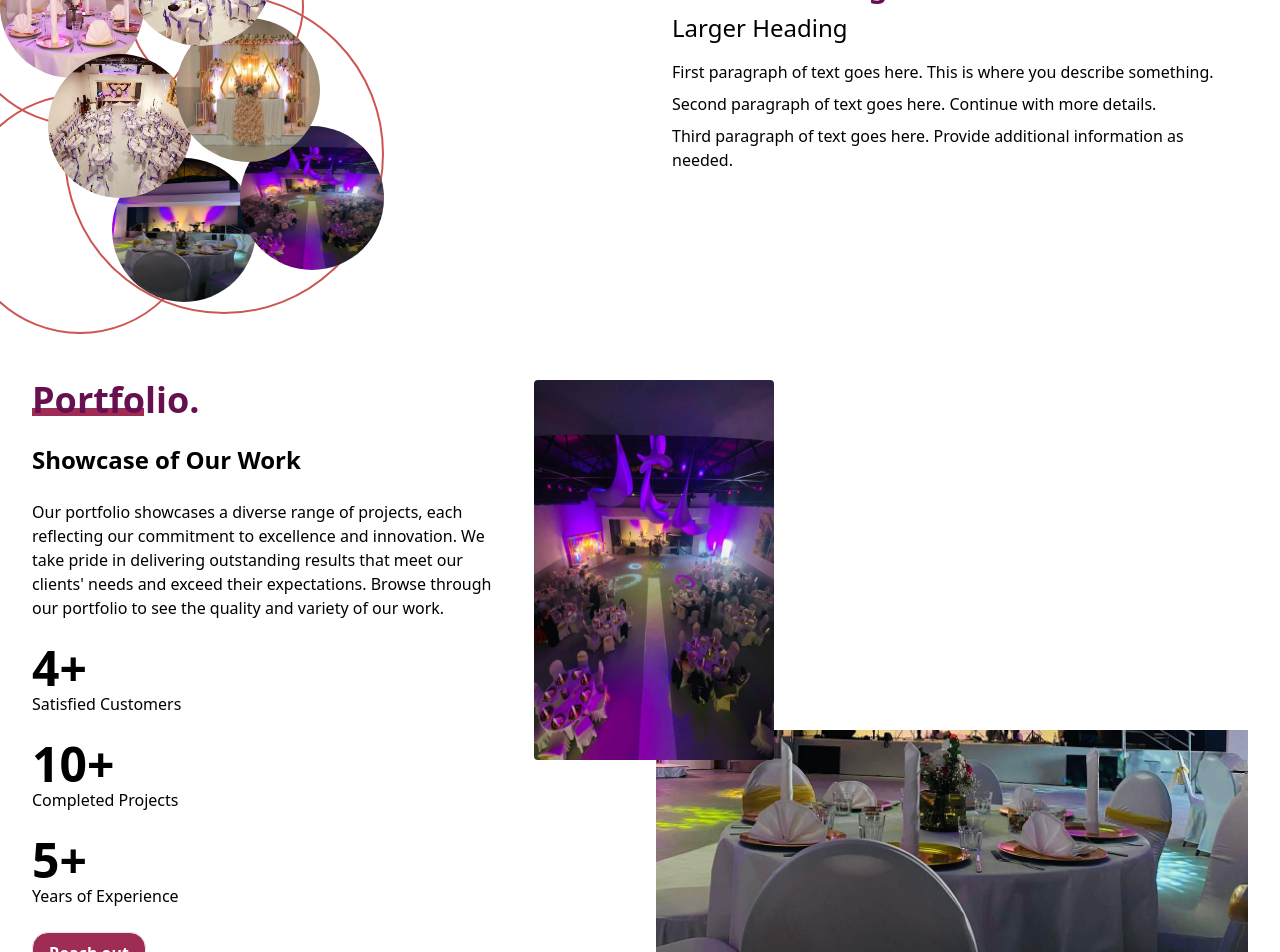
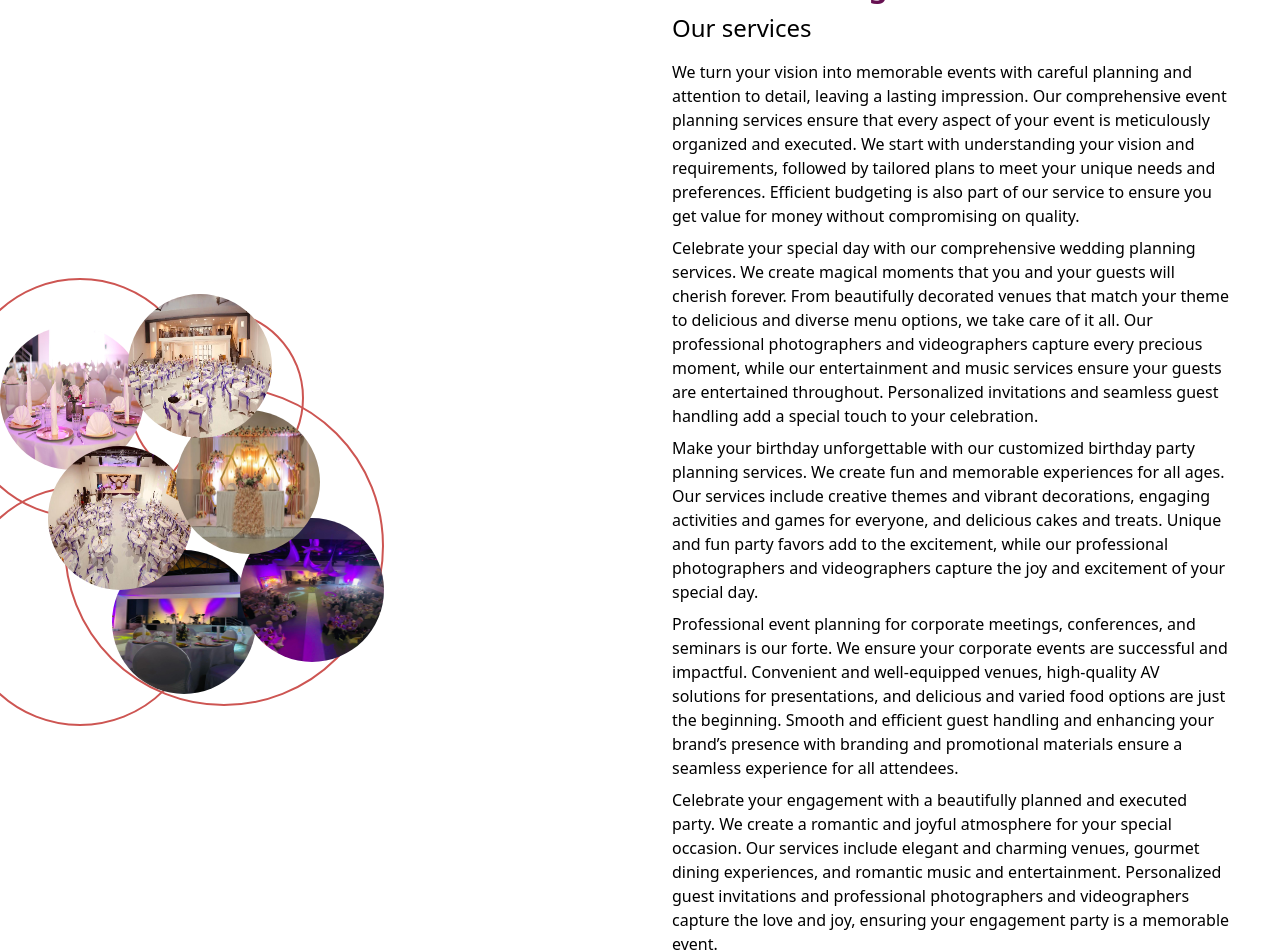
Before and after one commit to Johnnyxcode/r-palazio, a React (Vite) app: page / in a window 1280 px wide. Shown: the part 1000-1952 px from the top of the page. Built offline with nearby package versions, Linux system fonts and the light colour scheme.

Commit message:
MORE reviewed adjustment2

```diff
--- a/src/components/Services.jsx
+++ b/src/components/Services.jsx
@@ -51,18 +51,54 @@ function Services() {
         </h2>
 
         {/* <!-- Larger Heading --> */}
-        <h1 className=" mb-4 text-2xl font-medium">Larger Heading</h1>
-        {/* <!-- Paragraphs  */}
+        <h1 className=" mb-4 text-2xl font-medium">Our services</h1>
+        {/* <!-- Paragraphs --> */}
         <p className="mb-2">
-          First paragraph of text goes here. This is where you describe
-          something.
+          We turn your vision into memorable events with careful planning and
+          attention to detail, leaving a lasting impression. Our comprehensive
+          event planning services ensure that every aspect of your event is
+          meticulously organized and executed. We start with understanding your
+          vision and requirements, followed by tailored plans to meet your
+          unique needs and preferences. Efficient budgeting is also part of our
+          service to ensure you get value for money without compromising on
+          quality.
         </p>
         <p className="mb-2">
-          Second paragraph of text goes here. Continue with more details.
+          Celebrate your special day with our comprehensive wedding planning
+          services. We create magical moments that you and your guests will
+          cherish forever. From beautifully decorated venues that match your
+          theme to delicious and diverse menu options, we take care of it all.
+          Our professional photographers and videographers capture every
+          precious moment, while our entertainment and music services ensure
+          your guests are entertained throughout. Personalized invitations and
+          seamless guest handling add a special touch to your celebration.
         </p>
-        <p className="">
-          Third paragraph of text goes here. Provide additional information as
-          needed.
+        <p className="mb-2">
+          Make your birthday unforgettable with our customized birthday party
+          planning services. We create fun and memorable experiences for all
+          ages. Our services include creative themes and vibrant decorations,
+          engaging activities and games for everyone, and delicious cakes and
+          treats. Unique and fun party favors add to the excitement, while our
+          professional photographers and videographers capture the joy and
+          excitement of your special day.
+        </p>
+        <p className="mb-2">
+          Professional event planning for corporate meetings, conferences, and
+          seminars is our forte. We ensure your corporate events are successful
+          and impactful. Convenient and well-equipped venues, high-quality AV
+          solutions for presentations, and delicious and varied food options are
+          just the beginning. Smooth and efficient guest handling and enhancing
+          your brand’s presence with branding and promotional materials ensure a
+          seamless experience for all attendees.
+        </p>
+        <p>
+          Celebrate your engagement with a beautifully planned and executed
+          party. We create a romantic and joyful atmosphere for your special
+          occasion. Our services include elegant and charming venues, gourmet
+          dining experiences, and romantic music and entertainment. Personalized
+          guest invitations and professional photographers and videographers
+          capture the love and joy, ensuring your engagement party is a
+          memorable event.
         </p>
       </div>
     </div>
```
